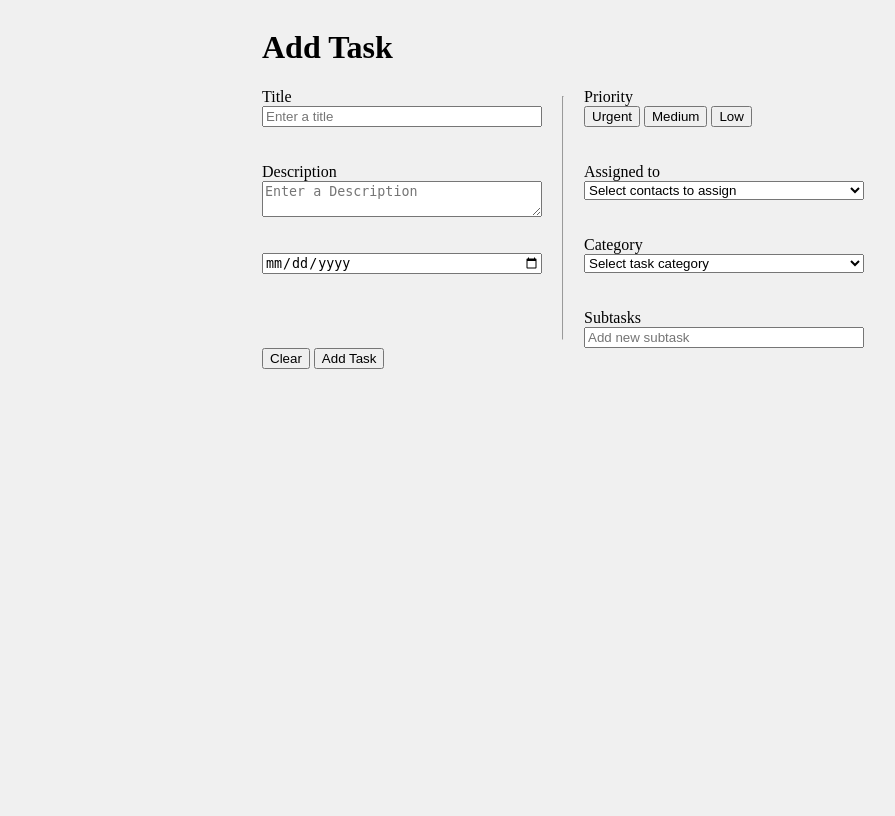
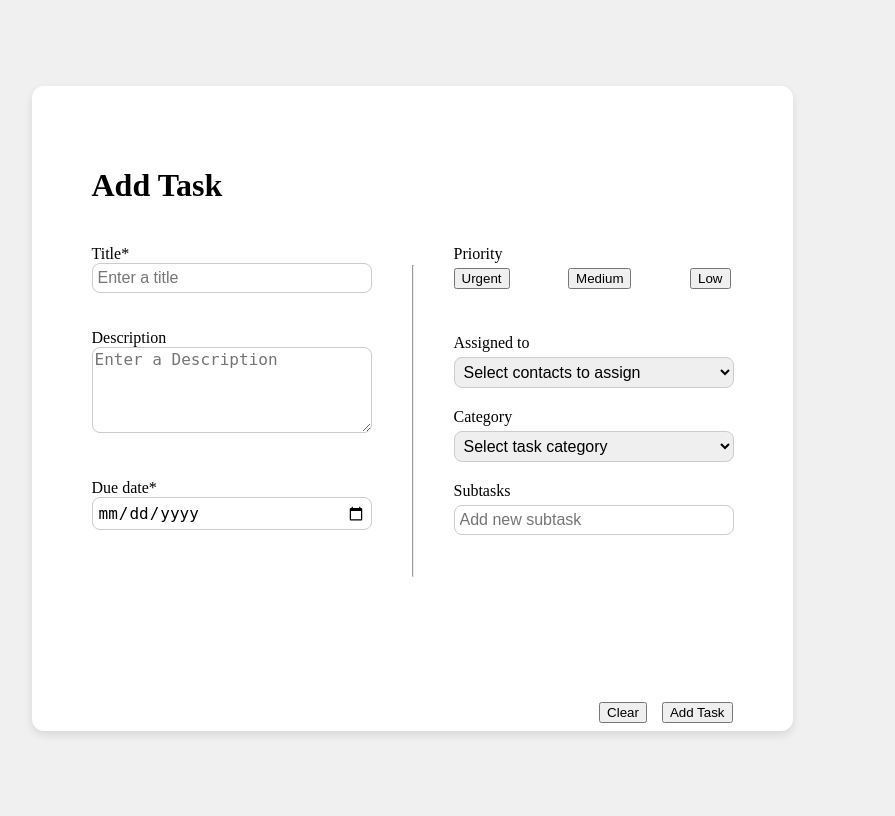
Before and after one commit to Join-groupwork/join, a PHP site: page /add_task.html in a window 1280 px wide. Shown: the whole page, without its empty margins (228-1123 px from the left). Before the commit the page ends 369 px from the top, so only its background shows below. Run offline with PHP 8.4, Linux system fonts and the light colour scheme.

Commit message:
add_task css

```diff
--- a/add_task.html
+++ b/add_task.html
@@ -15,35 +15,34 @@
 
             <section>
                 <form class="form_add_task">
-                    <label for="title">Title</label>
-                    <input type="text" id="title" name="title" required placeholder="Enter a title">
+                    <label for="title">Title*</label>
+                    <input class="input_add_task" type="text" id="title" name="title" required placeholder="Enter a title">
 
                     <br><br>
 
                     <label for="description">Description</label>
-                    <textarea id="description" name="description" required placeholder="Enter a Description"></textarea>
+                    <textarea class="textarea_add_task" id="description" name="description" required placeholder="Enter a Description"></textarea>
 
                     <br><br>
-
-                    <input type="date" id="due_date" name="due_date" required placeholder="dd/mm/yyyy">
+                    <label for="due_date">Due date*</label>
+                    <input class="input_add_task" type="date" id="due_date" name="due_date" required placeholder="dd/mm/yyyy">
                 </form>
             </section>
 
-            <hr>
+            <hr class="hr_add_task">
 
             <form class="select_add_task">
                 <section class="section_priority">
                     <label for="priority">Priority</label>
-                    <div id="priority" name="priority">
+                    <div id="priority" class="priority" name="priority">
                         <button value="low">Urgent</button>
                         <button value="medium">Medium</button>
                         <button value="high">Low</button>
                     </div>
                 </section>
-                <br><br>
 
                 <label for="">Assigned to</label>
-                <select type="text" id="assigned_to" name="assigned_to" required
+                <select class="input_add_task margin_bottom_add_task" type="text" id="assigned_to" name="assigned_to" required
                     placeholder="Select contacts to assign">
                     <option value="select_contact">Select contacts to assign</option>
                     <option value="contact_1">Contact 1</option>
@@ -51,19 +50,17 @@
                     <option value="contact_3">Contact 3</option>
                 </select>
 
-                <br><br>
 
                 <label for="">Category</label>
-                <select id="category" name="category" required placeholder="">
+                <select class="input_add_task margin_bottom_add_task" id="category" name="category" required placeholder="">
                     <option value="select_task_category">Select task category</option>
                     <option value="technical_task">Technical Task</option>
                     <option value="user_story">User Story</option>
                 </select>
 
-                <br><br>
 
                 <label for="">Subtasks</label>
-                <input type="text" id="subtask" name="subtask" placeholder="Add new subtask">
+                <input class="input_add_task" type="text" id="subtask" name="subtask" placeholder="Add new subtask">
             </form>
         </section>
         <section class="section_add_task_button">
--- a/styles/add_task.css
+++ b/styles/add_task.css
@@ -2,6 +2,13 @@
     display: flex;
     flex-direction: column;
     justify-content: flex-start;
+    height: 525px;
+    width: 641px;
+    background-color: #ffffff;
+    border-radius: 12px;
+    box-shadow: 0 4px 8px rgba(0, 0, 0, 0.1);
+    padding: 60px;
+    gap: 20px;
 }
 
 .section_add_task {
@@ -16,30 +23,43 @@
     display: flex;
     flex-direction: column;
     margin: auto;
-    padding-right: 20px;
+    padding-right: 40px;
     width: 280px;
 }
 
 .select_add_task {
     display: flex;
     flex-direction: column;
-    margin: auto;
-    padding-left:20px;
+    padding-left: 40px;
     min-width: 280px;
+    gap: 5px;
 }
 
 .section_priority {
     display: flex;
     flex-direction: column;
-    justify-content: space-evenly   ;
+    justify-content: flex-start;
     align-items: flex-start;
+    margin-bottom: 40px;
+    gap: 5px;
+    width: 300px;
 }
 
+.priority {
+    display: flex;
+    justify-content: space-between;
+    width: 277px;
 
+}
 
 .h1_add_task {
     text-align: flex-start;
 
+}
+
+.hr_add_task {
+   height: 310px;
+    margin: 20px 0;
 }
 
 .body_add_task {
@@ -48,4 +68,33 @@
     display: flex;
     justify-content: center;
     align-items: center;
+    height: 100vh;
 }
+
+.input_add_task {
+    border-radius: 8px;
+    border: 1px solid #ccc;
+    padding: 5px;
+    font-size: 16px;
+}
+
+.textarea_add_task {
+    margin-bottom: 10px;
+    height: 80px;
+    border-radius: 8px;
+    border: 1px solid #ccc;
+    font-size: 16px;
+    resize: vertical;
+}
+
+.section_add_task_button {
+    display: flex;
+    justify-content: flex-end;
+    align-items: center;
+    margin-top: 85px;
+    gap: 15px;
+}
+
+.margin_bottom_add_task {
+    margin-bottom: 15px;
+}
```
